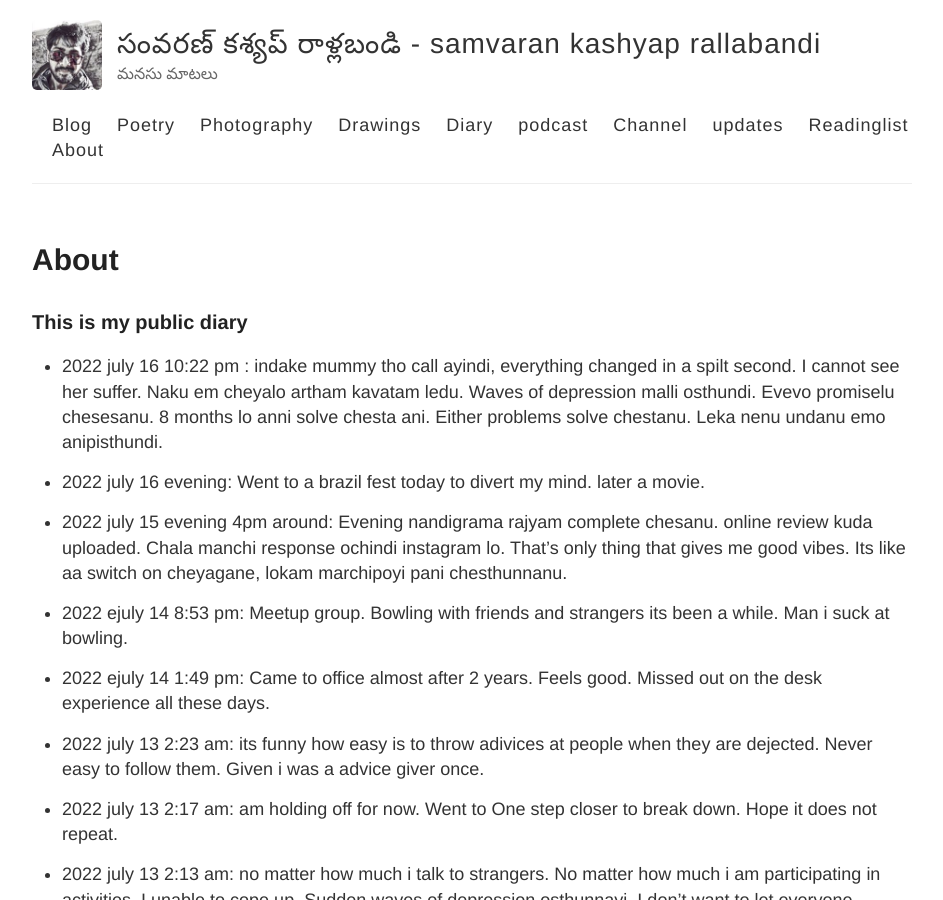
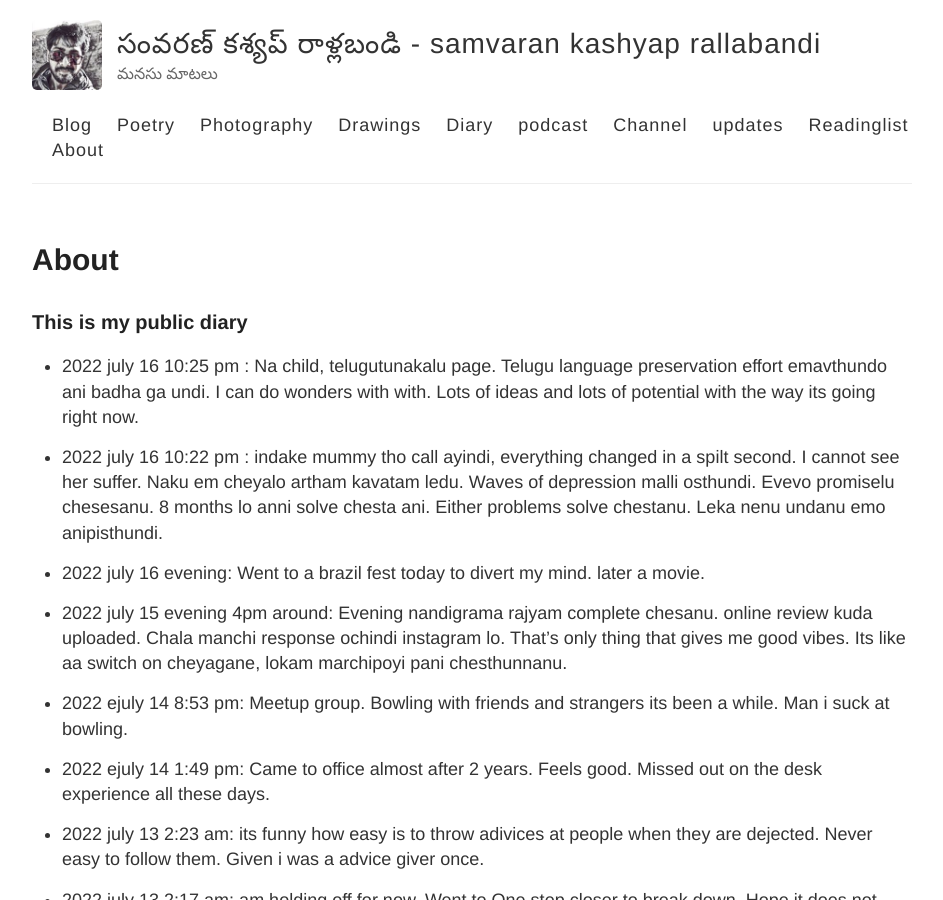
Before and after one commit to rsk/rsk.github.io, a Jekyll site: the page built from updates.md, in a window 1280 px wide and 900 px high. Shown: the whole window, without its empty margins (168-1111 px from the left). Built offline with Jekyll 4.4.1, drawn with Linux system fonts in a browser that asks for light colours; comment, search, counter and statistics services are not loaded.

Commit message:
Update updates.md

```diff
--- a/updates.md
+++ b/updates.md
@@ -6,6 +6,8 @@ permalink: /updates/
 
 
 ### This is my public diary
+- 2022 july 16 10:25 pm : Na child, telugutunakalu page. Telugu language preservation effort emavthundo ani badha ga undi. I can do wonders with with. Lots of ideas and lots of potential with the way its going right now.
+
 - 2022 july 16 10:22 pm : indake mummy tho call ayindi, everything changed in a spilt second. I cannot see her suffer.
 Naku em cheyalo artham kavatam ledu. Waves of depression malli osthundi. Evevo promiselu chesesanu. 8 months lo anni solve chesta ani. Either problems solve chestanu. Leka nenu undanu emo anipisthundi.
 
```
